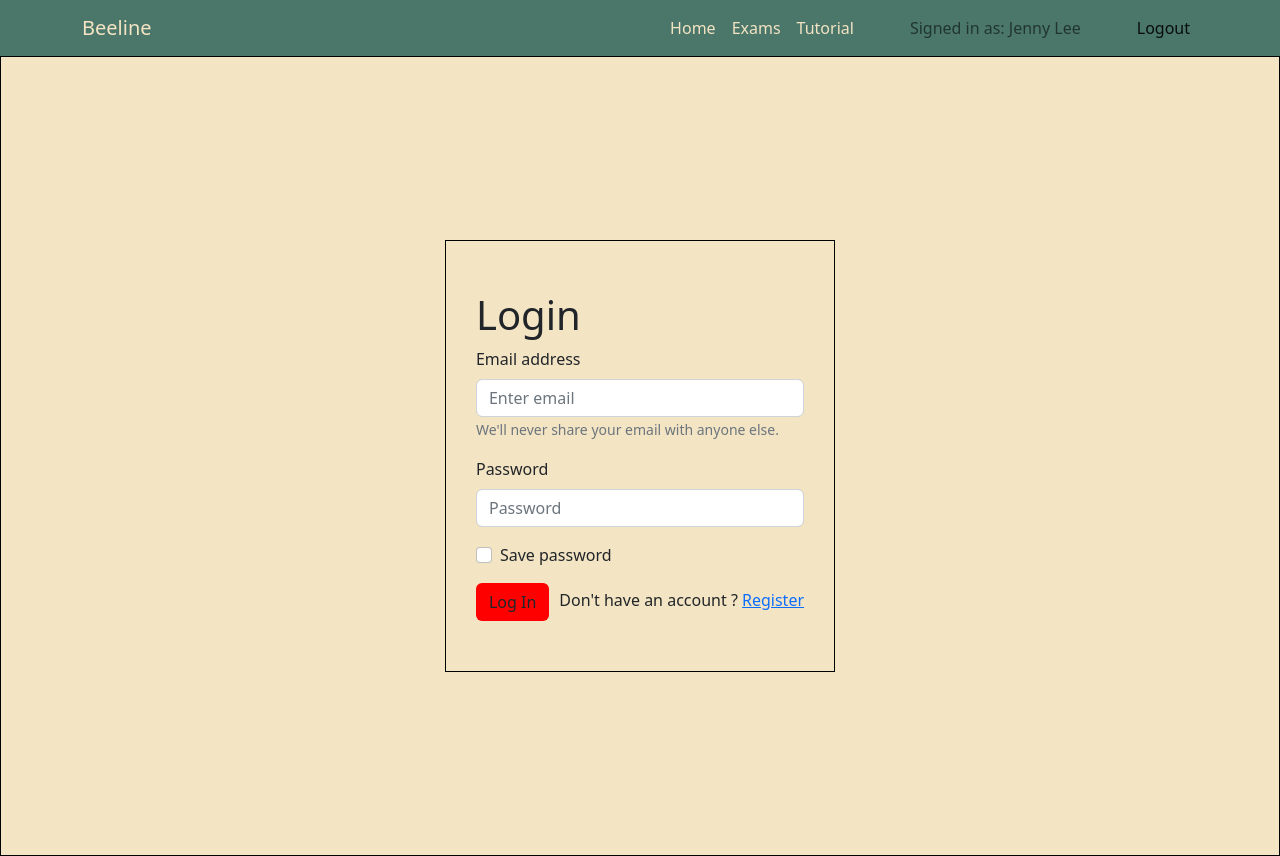
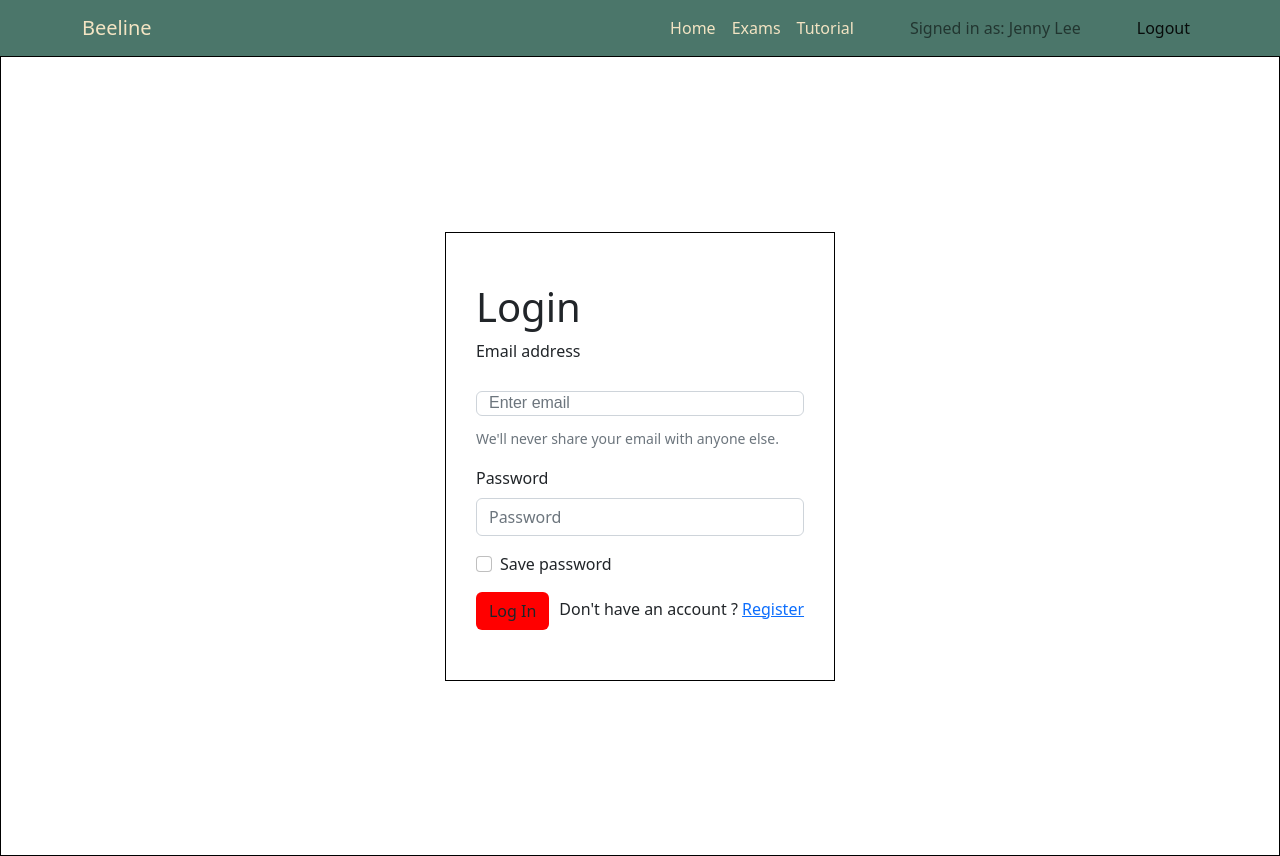
Before and after one commit to smalloctopi/lahacks2023, a React (Create React App) app in the folder flask_react/: page /login in a window 1280 px wide. Built offline with nearby package versions, Linux system fonts and the light colour scheme.

Commit message:
cohereadd

```diff
--- a/flask_react/src/App.css
+++ b/flask_react/src/App.css
@@ -9,11 +9,24 @@
 body {
   height: 100%;
   font-family: 'Outfit', sans-serif;
-  background-color: #f3e4c3 !important;
+  background-color:#fbf3e3;
 }
 /* change back */
 .btn.btn-custom {
   background-color: red;
+}
+
+.box {
+  width: 300px;
+  height: 25px;
+  background-color:white; /* replace with desired color */
+  border: 1px solid #6ba292; /* add border styles as needed */
+  border-radius: 10px;
+  font-family: 'Outfit', sans-serif;
+  margin-bottom: 10px;
+  margin-top: 20px;
+  margin-right: 50px;
+  /* add other styles as needed */
 }
 
 /* Navbar */
--- a/flask_react/src/Pages/LoginPage.js
+++ b/flask_react/src/Pages/LoginPage.js
@@ -47,6 +47,7 @@ const LoginPage = () => {
           <Form.Group className="mb-3" controlId="formBasicEmail">
             <Form.Label>Email address</Form.Label>
             <Form.Control
+             className="box"
               type="email"
               placeholder="Enter email"
               required={true}
@@ -60,6 +61,7 @@ const LoginPage = () => {
           <Form.Group className="mb-3" controlId="formBasicPassword">
             <Form.Label>Password</Form.Label>
             <Form.Control
+            className="box1"
               type="password"
               placeholder="Password"
               required={true}
```
Also changed, not shown: 1 other file (tests, documents, lock files or other folders).
